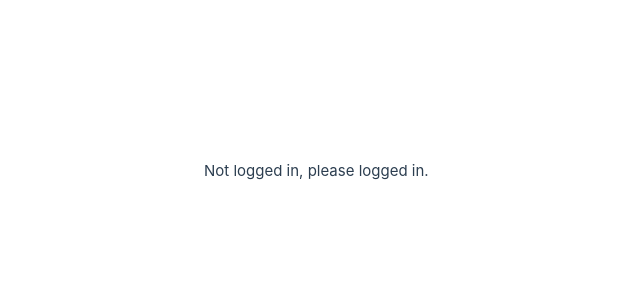
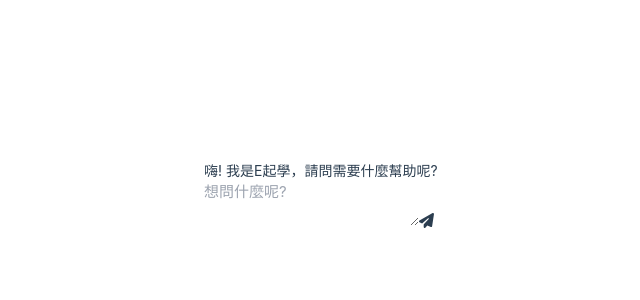
Before and after one commit to ncu-eeclass-enhancement/chrome-extension, a Vue app: page / in a window 1280 px wide. Shown: the top 300 px of the page, without its empty margins (186-826 px from the left). Built offline with nearby package versions, Linux system fonts and the light colour scheme; no server answers.

Commit message:
add: button and icon

```diff
--- a/package.json
+++ b/package.json
@@ -9,6 +9,9 @@
     "preview": "vite preview"
   },
   "dependencies": {
+    "@fortawesome/fontawesome-svg-core": "^6.7.1",
+    "@fortawesome/free-solid-svg-icons": "^6.7.1",
+    "@fortawesome/vue-fontawesome": "^3.0.8",
     "vue": "^3.5.12"
   },
   "devDependencies": {
--- a/src/App.vue
+++ b/src/App.vue
@@ -12,24 +12,24 @@ import { ref } from 'vue';
 import Chat from './views/Chat.vue';
 import NotLoggedIn from './views/NotLoggedIn.vue';
 
-const loggedIn = ref(false);
+const loggedIn = ref(true);
 
-chrome.cookies.get({ name: "account", url: "https://ncueeclass.ncu.edu.tw" }, (cookie) => {
-  if (cookie && cookie.value) {
-    loggedIn.value = true;
-    console.log("account", cookie.value);
-  }
-});
-chrome.cookies.get({ name: "PHPSESSID", url: "https://ncueeclass.ncu.edu.tw" }, (cookie) => {
-  if (cookie && cookie.value) {
-    console.log("PHPSESSID", cookie.value);
-  }
-});
-chrome.cookies.get({ name: "accesstoken", url: "https://ncueeclass.ncu.edu.tw" }, (cookie) => {
-  if (cookie && cookie.value) {
-    console.log("accesstoken", cookie.value);
-  }
-});
+// chrome.cookies.get({ name: "account", url: "https://ncueeclass.ncu.edu.tw" }, (cookie) => {
+//   if (cookie && cookie.value) {
+//     loggedIn.value = true;
+//     console.log("account", cookie.value);
+//   }
+// });
+// chrome.cookies.get({ name: "PHPSESSID", url: "https://ncueeclass.ncu.edu.tw" }, (cookie) => {
+//   if (cookie && cookie.value) {
+//     console.log("PHPSESSID", cookie.value);
+//   }
+// });
+// chrome.cookies.get({ name: "accesstoken", url: "https://ncueeclass.ncu.edu.tw" }, (cookie) => {
+//   if (cookie && cookie.value) {
+//     console.log("accesstoken", cookie.value);
+//   }
+// });
 
 </script>
 
--- a/src/main.js
+++ b/src/main.js
@@ -1,7 +1,26 @@
 import './assets/main.css'
 
 import { createApp } from 'vue'
+
+// Import Font Awesome core
+import { library } from '@fortawesome/fontawesome-svg-core';
+
+// Import Font Awesome Vue component
+import { FontAwesomeIcon } from '@fortawesome/vue-fontawesome';
+
+// Import specific icons (e.g., paper-plane)
+import { faPaperPlane } from '@fortawesome/free-solid-svg-icons';
+
+// Add icons to the library
+library.add(faPaperPlane);
+
 import App from './App.vue'
 import './index.css'
 
-createApp(App).mount('#app')
+// Create Vue app
+const app = createApp(App);
+
+// Register Font Awesome component globally
+app.component('font-awesome-icon', FontAwesomeIcon);
+
+app.mount('#app');
--- a/src/views/Chat.vue
+++ b/src/views/Chat.vue
@@ -9,14 +9,20 @@
       </div>
 
       <!-- Input Box -->
-      <div class="w-full h-[20%] flex justify-center items-center p-2">
-        <input
+      <div class="w-full h-[20%] flex justify-center items-center border rounded-lg bg-gray-700">
+        <textarea
           v-model="userMessage"
-          @keyup.enter="sendMessage"
           type="text"
-          class="w-full h-[100%] px-4 py-2 border rounded-lg bg-gray-700"
-          placeholder="Type a message..."
-        />
+          class="w-full h-[100%] px-4 py-2 bg-gray-700 rounded-tl-lg rounded-bl-lg"
+          placeholder="想問什麼呢?"
+        ></textarea>
+        <button
+          @click="sendMessage"
+          class="h-full px-4 py-2 bg-gray-500 text-white font-bold hover:bg-gray-600 rounded-tr-lg rounded-br-lg"
+        >
+          <!-- Send Icon -->
+          <font-awesome-icon :icon="['fas', 'paper-plane']"/>
+      </button>
       </div>
     </div>
   </template>
@@ -24,6 +30,7 @@
   <script setup>
   import UserMessage from '../components/UserMessage.vue';
   import SystemMessage from '../components/SystemMessage.vue';
+
   import { ref } from 'vue';
   import { nextTick } from 'vue';
 
```
Also changed, not shown: 2 other files (tests, documents, lock files or other folders).
